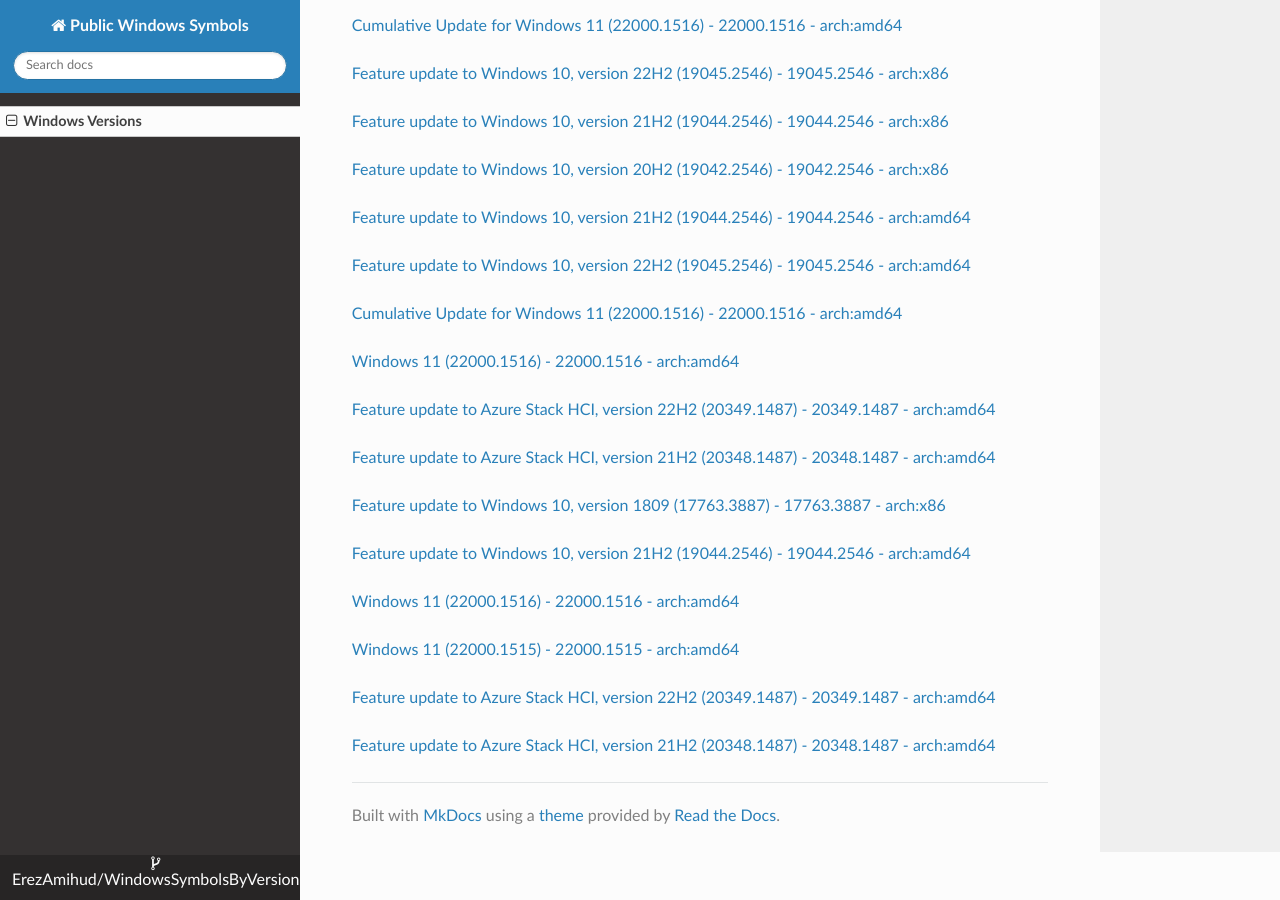
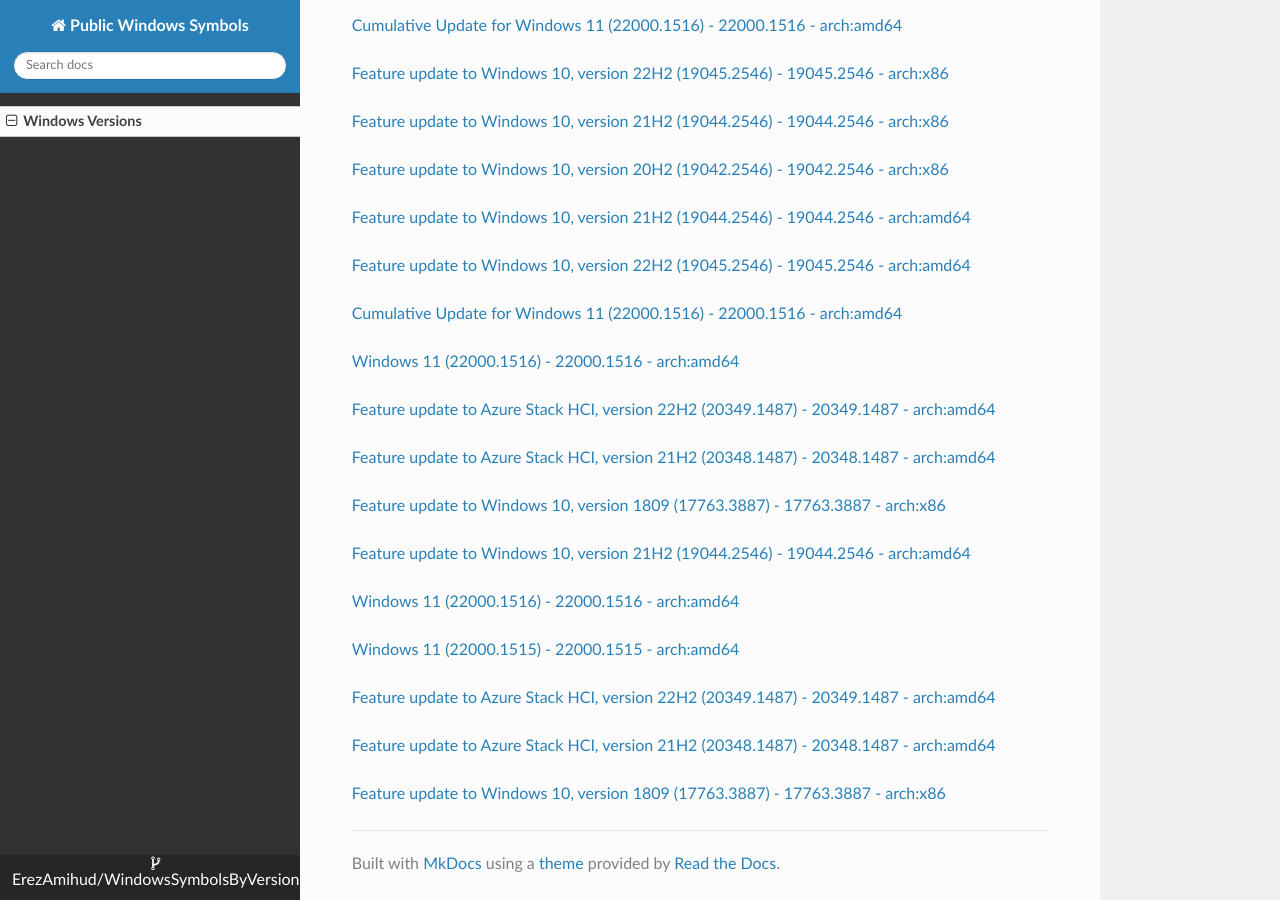
Before and after one commit to ErezAmihud/WindowsSymbolsByVersion, an MkDocs documentation site: the page built from docs/index.md, in a window 1280 px wide and 900 px high, scrolled down 41069 px. Built offline with MkDocs 1.6.1, drawn with Linux system fonts in a browser that asks for light colours; nearby versions of some CDN libraries.

Commit message:
Automated commit, add manifest for a4870085-021a-4149-ba02-d53f9ec5fb3b

```diff
--- a/docs/index.md
+++ b/docs/index.md
@@ -2401,3 +2401,6 @@
 
 
 [Feature update to Azure Stack HCI, version 21H2 (20348.1487) - 20348.1487 - arch:amd64](https://github.com/ErezAmihud/WindowsSymbolsByVersion/blob/main/manifests/5ef23669-8f5f-482d-9a42-6188295e436a.manifest)
+
+
+[Feature update to Windows 10, version 1809 (17763.3887) - 17763.3887 - arch:x86](https://github.com/ErezAmihud/WindowsSymbolsByVersion/blob/main/manifests/a4870085-021a-4149-ba02-d53f9ec5fb3b.manifest)
```
Also changed, not shown: process_builds.json (+1 -1 lines).
